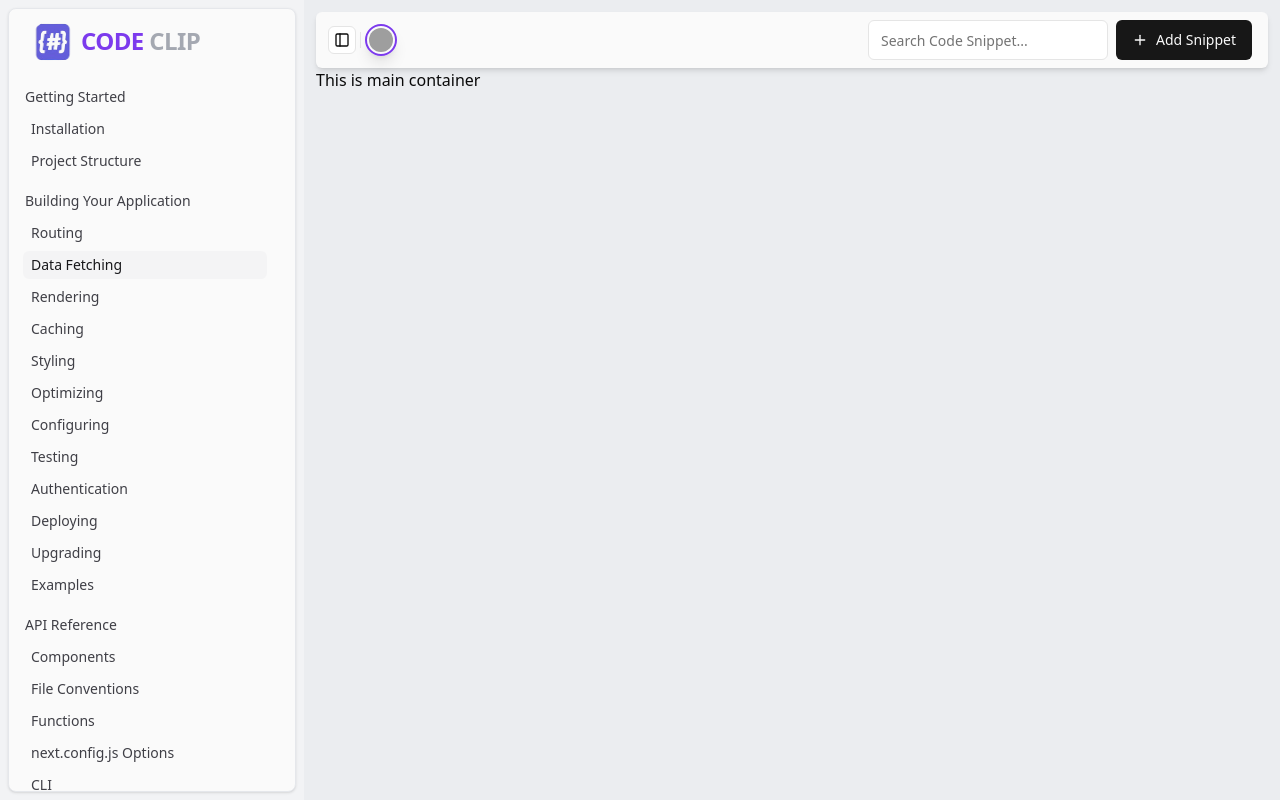
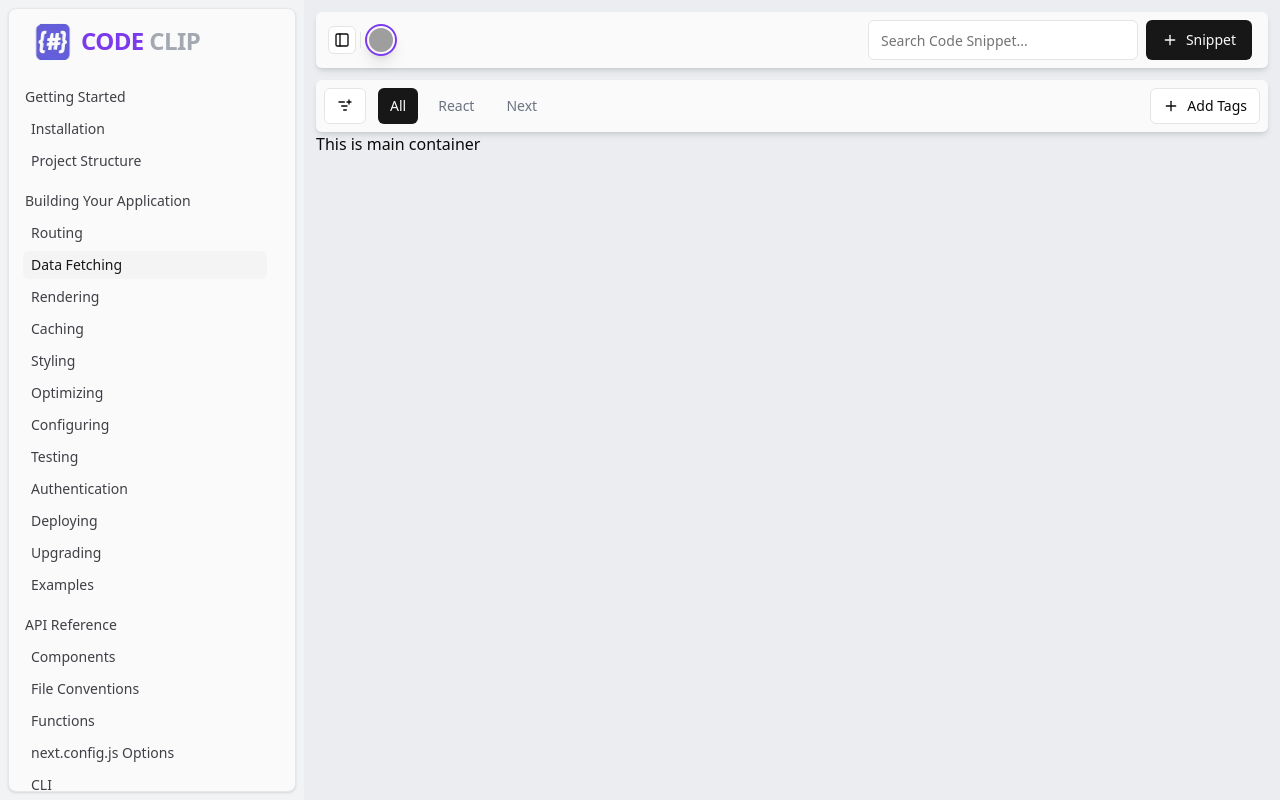
Before and after one commit to dhirajaryaa/Code-Clip-Frontend, a React (Vite) app: page /dashboard in a window 1280 px wide. Built offline with nearby package versions, Linux system fonts and the light colour scheme; grey boxes are pictures that could not be loaded.

Commit message:
style: filter and tags section done

```diff
--- /dev/null
+++ b/src/components/custom/FilterTags.jsx
@@ -0,0 +1,55 @@
+import { useState } from 'react'
+import { Button } from '../ui/button'
+import { ListFilterPlus, Plus } from 'lucide-react'
+
+function FilterTags() {
+    const filter = [
+        {
+            label: "All",
+            value: "all",
+        },
+        {
+            label: "React",
+            value: "react",
+        },
+        {
+            label: "Next",
+            value: "next",
+        }
+
+    ];
+    const [activeFilter, setActiveFilter] = useState("all");
+
+    return (
+        <div className="flex items-center justify-between bg-sidebar p-2 rounded-md shadow-md mt-3">
+            <div className="flex items-center gap-3 overflow-x-auto w-full">
+                <Button type="button" variant="outline" size="sm">
+                    <ListFilterPlus />
+                </Button>
+                <div className="flex items-center justify-start gap-2 flex-nowrap">
+                    {filter.map((item) => (
+                        <Button
+                            size="sm"
+                            variant={activeFilter === item.value ? "default" : "link"}
+                            key={item.value}
+                            onClick={() => setActiveFilter(item.value)}
+                            className={
+                                activeFilter === item.value
+                                    ? "bg-primary text-primary-foreground duration-150"
+                                    : "text-gray-500"
+                            }
+                        >
+                            {item.label}
+                        </Button>
+                    ))}
+                </div>
+            </div>
+            <Button type="button" variant="outline" size="sm">
+                <Plus />
+                Add Tags
+            </Button>
+        </div>
+    )
+}
+
+export default FilterTags
--- a/src/components/custom/index.js
+++ b/src/components/custom/index.js
@@ -2,10 +2,12 @@ import Logo from "./Logo";
 import UserAvatar from "./UserAvatar";
 import AppSidebar from "./AppSidebar";
 import ProtectedRoutes from "./ProtectedRoutes";
+import FilterTags from "./FilterTags";
 
 export {
     Logo,
     UserAvatar,
     AppSidebar,
-    ProtectedRoutes
+    ProtectedRoutes,
+    FilterTags
 }
--- a/src/pages/Dashboard.jsx
+++ b/src/pages/Dashboard.jsx
@@ -1,12 +1,13 @@
-import { DropdownMenu, DropdownMenuContent, DropdownMenuGroup, DropdownMenuItem, DropdownMenuLabel, DropdownMenuSeparator, DropdownMenuShortcut, DropdownMenuTrigger } from "@/components/ui/dropdown-menu.jsx";
-import { AppSidebar, UserAvatar } from "../components/custom/index.js";
+import { AppSidebar, FilterTags, UserAvatar } from "../components/custom/index.js";
 import { Separator } from "../components/ui/separator";
 import { SidebarInset, SidebarProvider, SidebarTrigger } from "../components/ui/sidebar";
 import { Button } from "@/components/ui/button.jsx";
 import { Input } from "@/components/ui/input.jsx";
 import { Plus } from "lucide-react";
+import { useState } from "react";
 
 const Dashboard = () => {
+
   return (
     <SidebarProvider
       style={{
@@ -15,7 +16,7 @@ const Dashboard = () => {
       className="bg-gray-200/50">
       <AppSidebar />
       <SidebarInset className="bg-gray-200/50">
-        <main className="p-3 ">
+        <main className="p-3">
           {/* dashboard header  */}
           <header className="flex items-center justify-between bg-sidebar py-2 px-4 rounded-md shadow-md">
             {/* sidebar open/close btn   */}
@@ -30,10 +31,12 @@ const Dashboard = () => {
             <div className="flex w-full max-w-sm items-center space-x-2">
               <Input type="text" placeholder="Search Code Snippet..." />
               <Button type="button" variant="default" >
-                <Plus size={64} />
-                Add Snippet</Button>
+                <Plus />
+                Snippet</Button>
             </div>
           </header>
+          {/* Tags and Filters  */}
+            <FilterTags />
           {/* this is content  */}
           <h1>This is main container</h1>
         </main>
```
